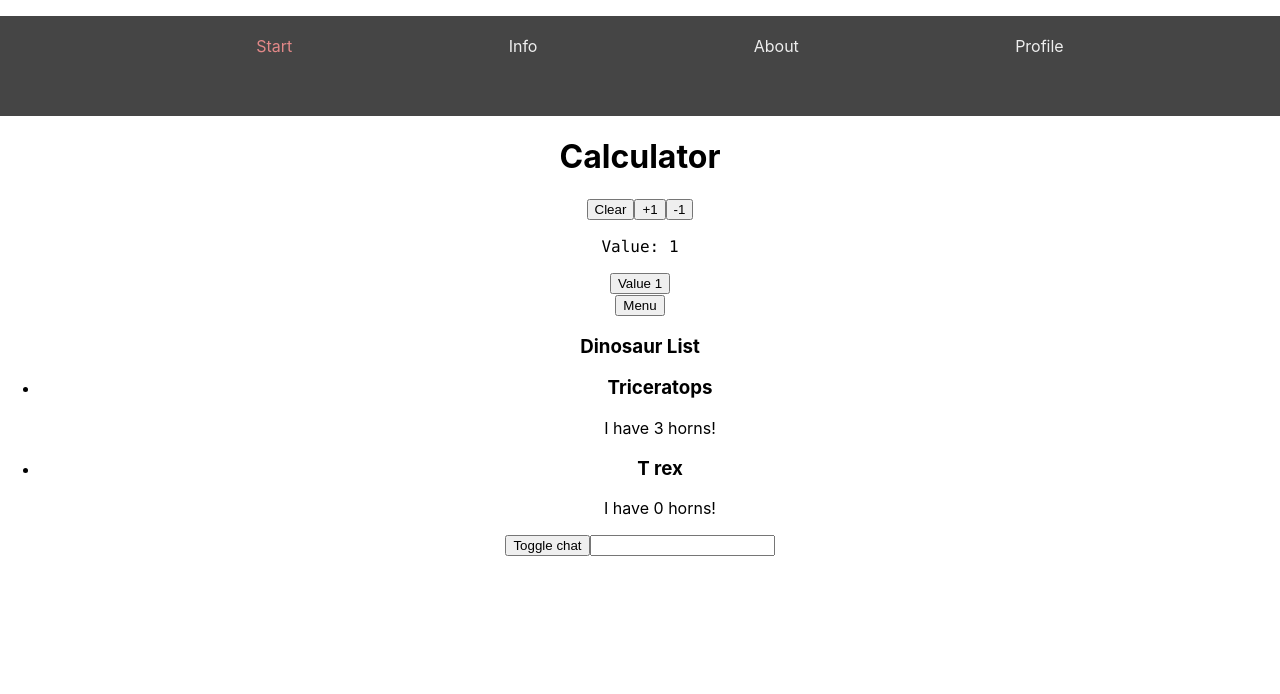
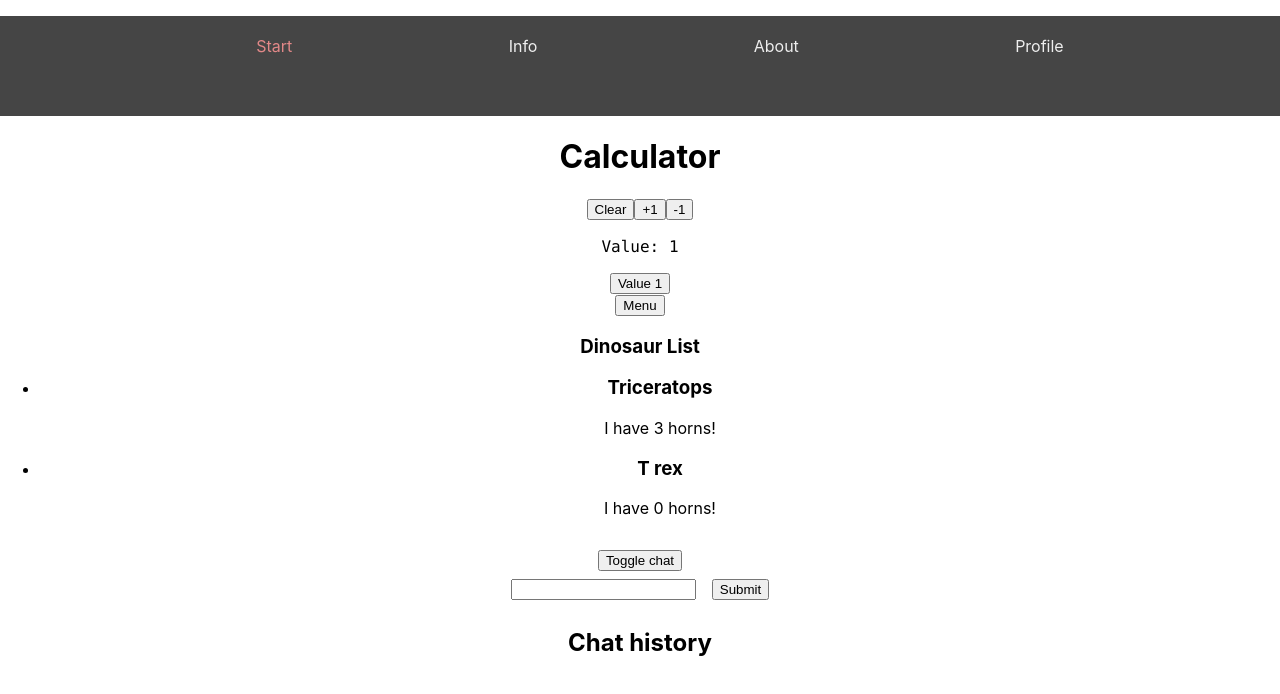
Before and after one commit to sarablom/react-test, a React (Create React App) app: page / in a window 1280 px wide. Both pictures are taken after a click on the button "Toggle chat". Shown: the top 694 px of the page. Built offline with nearby package versions, Linux system fonts and the light colour scheme.

Commit message:
add more tests for chat component

```diff
--- a/src/components/Chat.tsx
+++ b/src/components/Chat.tsx
@@ -1,14 +1,56 @@
-import { useState } from 'react'
+import { useState, useRef } from "react";
+import styled from "styled-components/macro";
 
 function Chat() {
-    const [showChat, setShowChat] = useState(false);
+  const [showChat, setShowChat] = useState(false);
+  const [newChatPost, setNewChatPost] = useState("");
+  const [chatHistory, setChatHistory] = useState<string[]>([]);
+  const formRef = useRef<HTMLFormElement>(null);
 
-    return (
-        <div>
-            <button onClick={() => setShowChat(!showChat)}>Toggle chat</button>
-            {showChat && <input type="text" />}
-        </div>
-    )
+  function onSubmitHandler(e: any) {
+    e.preventDefault();
+    const chat = [newChatPost, ...chatHistory];
+    setChatHistory(chat);
+    formRef?.current?.reset();
+  }
+
+  return (
+    <ChatWrapper>
+      <button type="button" onClick={() => setShowChat(!showChat)}>
+        Toggle chat
+      </button>
+      {showChat && (
+        <>
+          <form onSubmit={(e) => onSubmitHandler(e)} ref={formRef}>
+            <InputElem type="text" onChange={(e) => setNewChatPost(e.target.value)}/>
+            <InputElem type="submit" value="Submit" />
+          </form>
+
+          <h2>Chat history</h2>
+          <List>
+          {chatHistory.length > 0 &&
+            chatHistory.map((chat, index) => <li key={index}>{chat}</li>)}
+          </List>
+
+        </>
+      )}
+    </ChatWrapper>
+  );
 }
 
-export default Chat
+const ChatWrapper = styled.div`
+  display: flex;
+  flex-direction: column;
+  align-items: center;
+  margin: 2rem;
+`;
+
+const InputElem = styled.input`
+  margin: 0.5rem;
+`;
+
+const List = styled.ul `
+    list-style-type: none;
+`
+
+export default Chat;
```
Also changed, not shown: 1 other file (tests, documents, lock files or other folders).
